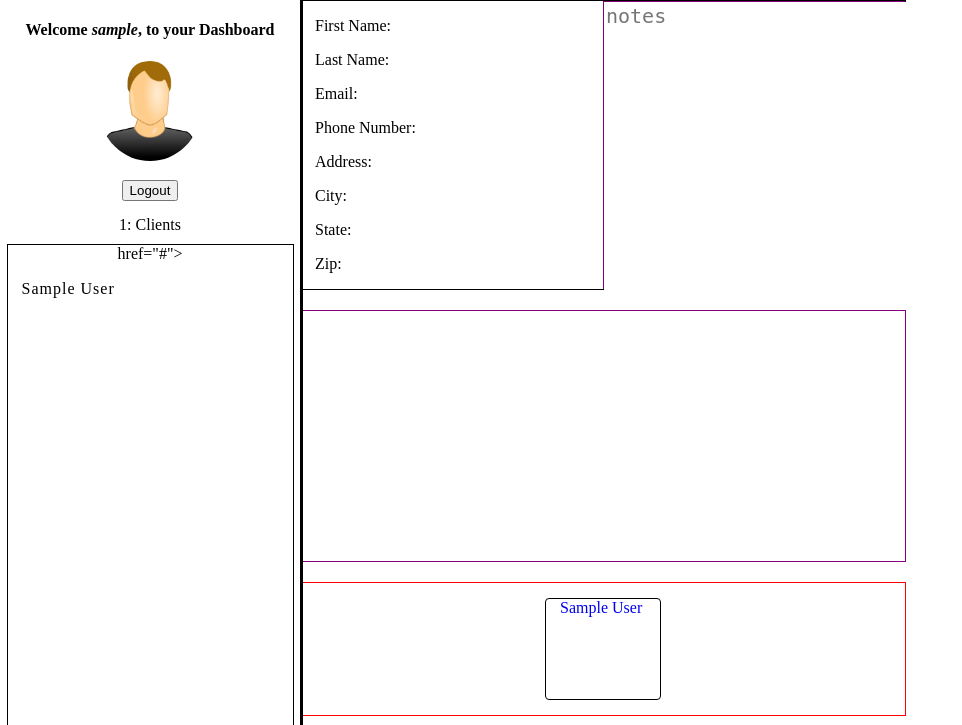
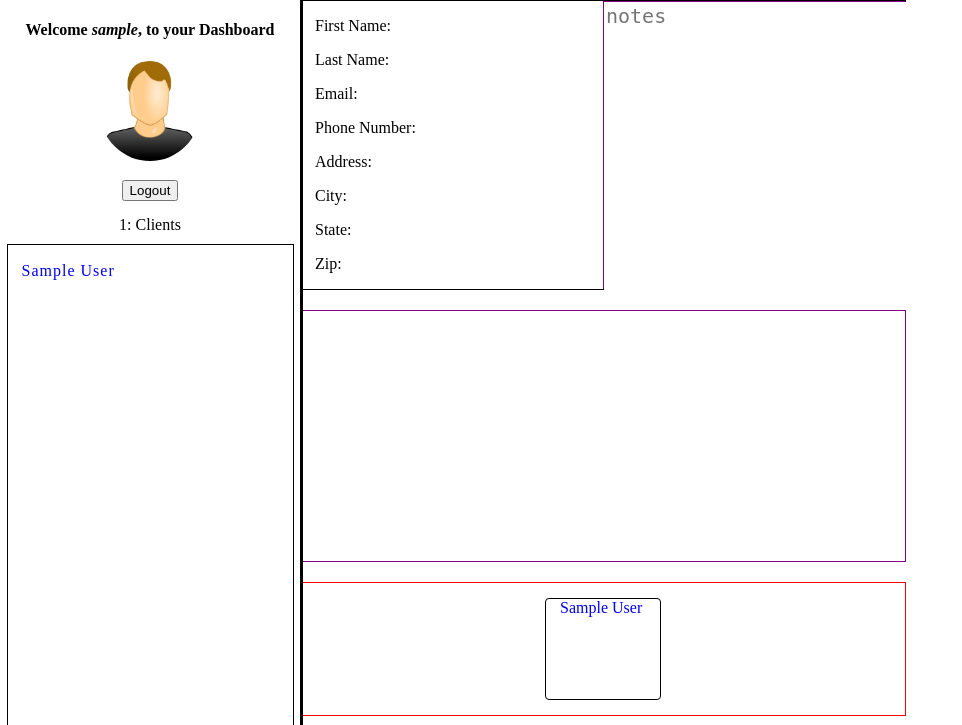
Before and after one commit to Hiaximize/incredibleCutz, a Node server app: page /app in a window 1280 px wide. Shown: the top 725 px of the page, without its empty margins (0-962 px from the left). Run offline with Node 20, Linux system fonts and the light colour scheme; a user stored in the database is signed in; tables that the repository leaves empty hold one stand-in row (values such as "Sample post"); some libraries are stand-ins or nearby versions.

Commit message:
left a solo < charat in there, removed

```diff
--- a/views/app/index.ejs
+++ b/views/app/index.ejs
@@ -22,7 +22,7 @@
 
                         <% for (var i=0; i < customers.length; i++) { %>
 
-                            <a id="customer<%=i%>" > href="#"><li class="customerName info"><%=customers[i].firstName + ' ' + customers[i].lastName%></li></a>
+                            <a id="customer<%=i%>"href="#"><li class="customerName info"><%=customers[i].firstName + ' ' + customers[i].lastName%></li></a>
                         <% } %>
 
                 </div>
```
